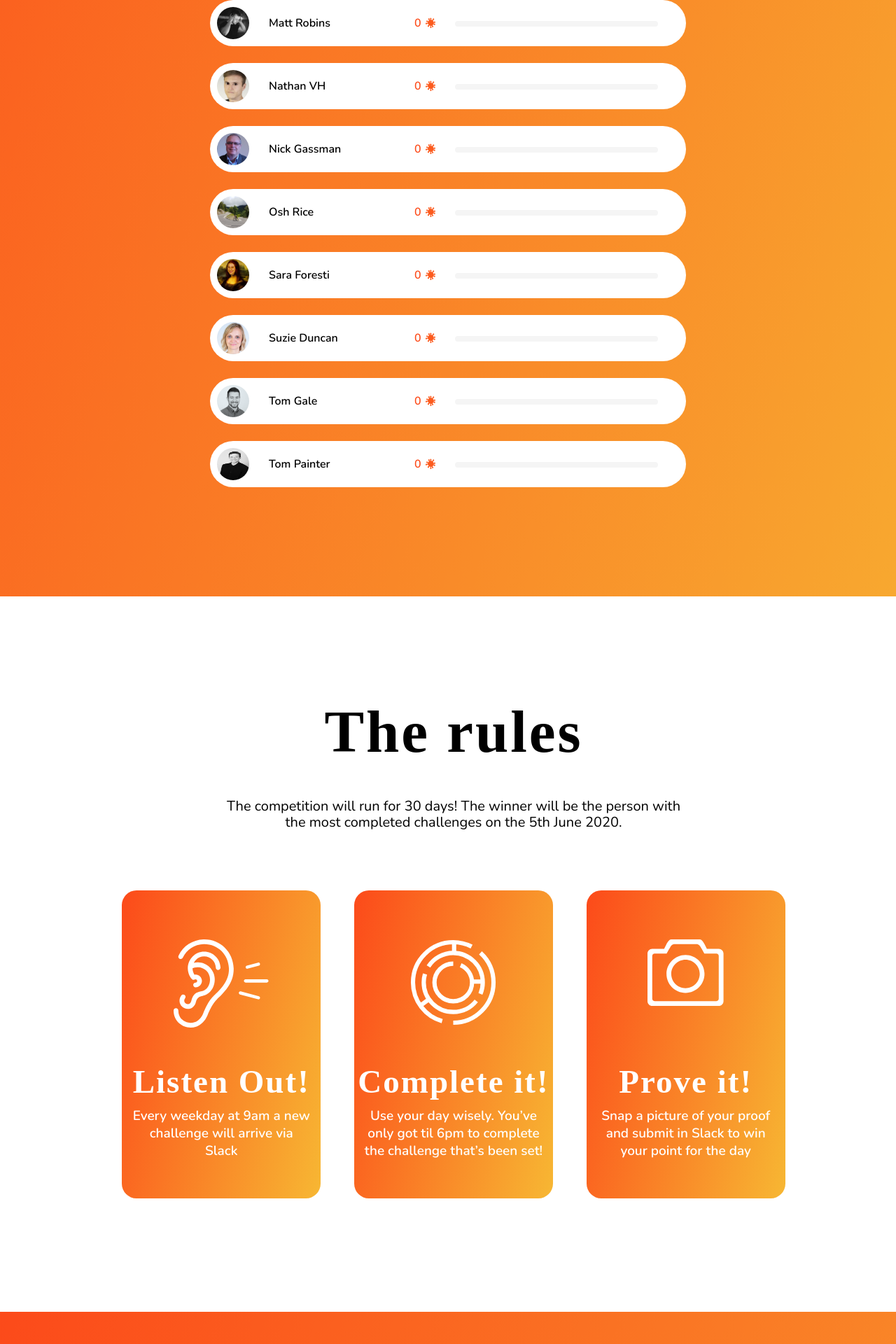
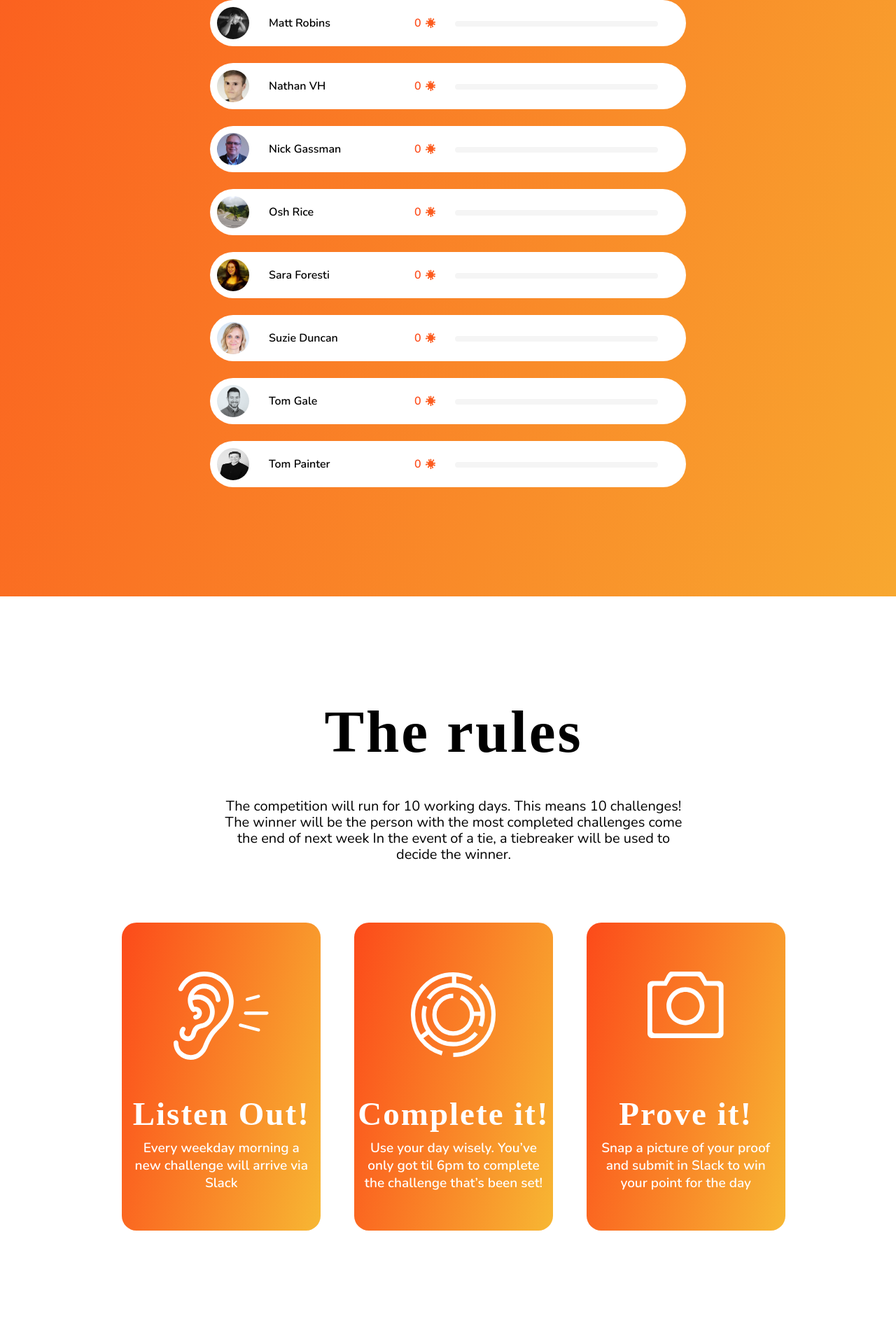
Before and after one commit to LiamGosnell/hokrona.github.io, a Jekyll site: the page built from index.html, in a window 1280 px wide. Shown: the part 1583-3503 px from the top of the page at 70% size. Built offline with Jekyll 4.4.1, drawn with Linux system fonts in a browser that asks for light colours; some web fonts are replaced.

Commit message:
Rule Changes

```diff
--- a/_config.yml
+++ b/_config.yml
@@ -99,10 +99,12 @@ leaderboard:
 rules:
   title: The rules
   description:  >-
-    The competition will run for 30 days! The winner will be the person with the most completed challenges on the 5th June 2020.
+    The competition will run for 10 working days. This means 10 challenges!
+
+    The winner will be the person with the most completed challenges come the end of next week In the event of a tie, a tiebreaker will be used to decide the winner.
   copy-rules:
     - rule: Listen Out!
-      description: Every weekday at 9am a new challenge will arrive via Slack
+      description: Every weekday morning a new challenge will arrive via Slack
       image: ../assets/img/listen-image.svg
     - rule: Complete it!
       description: Use your day wisely. You’ve only got til 6pm to complete the challenge that’s been set!
```
Also changed, not shown: 4 other files.
